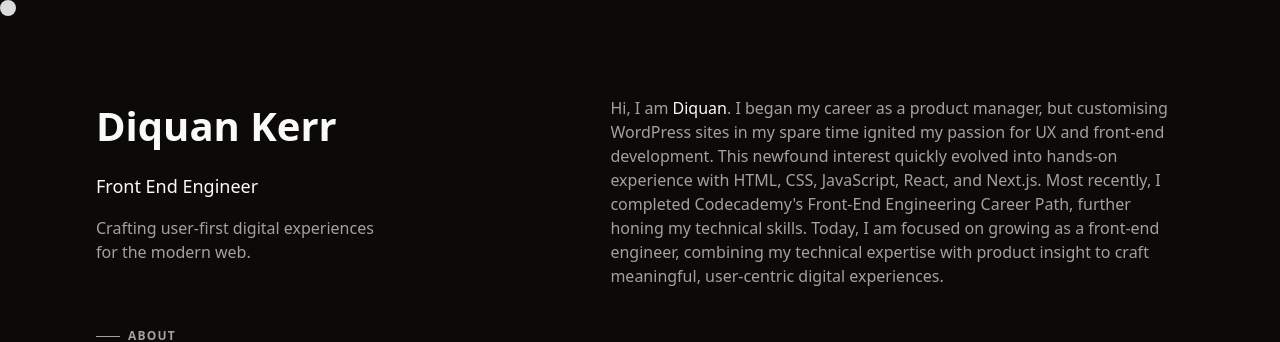
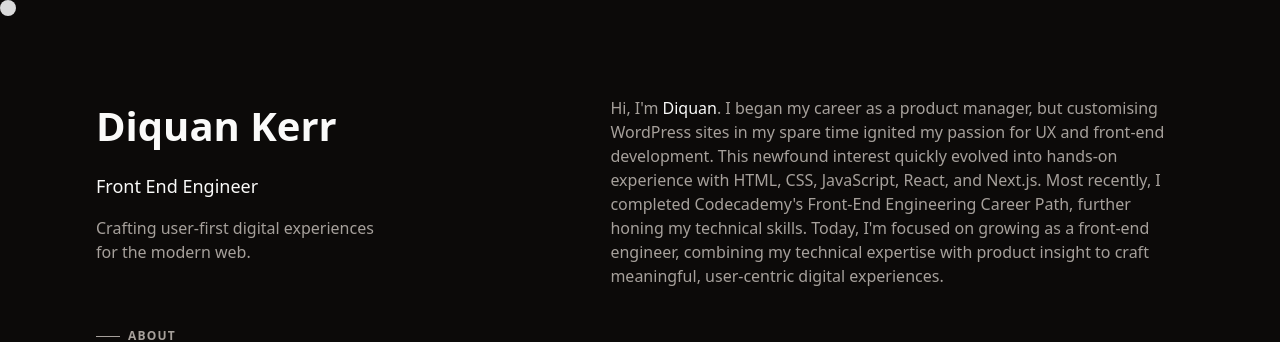
Before and after one commit to DeeKayMA/portfolio-v1, a Next.js app: page / in a window 1280 px wide. Shown: the top 342 px of the page. Built offline with nearby package versions, Linux system fonts and the light colour scheme.

Commit message:
added further apostrophes &apos; into about

```diff
--- a/src/app/page.tsx
+++ b/src/app/page.tsx
@@ -56,8 +56,8 @@ export default function Home() {
       {/* ABOUT */}
       <section aria-label="About me" id="about" className="lg:px-4">
         <h2 className="-mx-6 px-6 md:-mx-16 md:px-16 backdrop-blur-md lg:hidden text-xl font-semibold py-4 mb-4 sticky top-0 text-stone-50 z-10">About</h2>
-        <p>Hi, I am <a href="https://linkedin.com/in/diquankerr" aria-label="LinkedIn" target="_blank" rel="noopener noreferrer" className="text-stone-50 hover:text-amber-400 font-meidum ">
-          Diquan</a>. I began my career as a product manager, but customising WordPress sites in my spare time ignited my passion for UX and front-end development. This newfound interest quickly evolved into hands-on experience with HTML, CSS, JavaScript, React, and Next.js. Most recently, I completed Codecademy&apos;s Front-End Engineering Career Path, further honing my technical skills. Today, I am focused on growing as a front-end engineer, combining my technical expertise with product insight to craft meaningful, user-centric digital experiences.</p>
+        <p>Hi, I&apos;m <a href="https://linkedin.com/in/diquankerr" aria-label="LinkedIn" target="_blank" rel="noopener noreferrer" className="text-stone-50 hover:text-amber-400 font-meidum ">
+          Diquan</a>. I began my career as a product manager, but customising WordPress sites in my spare time ignited my passion for UX and front-end development. This newfound interest quickly evolved into hands-on experience with HTML, CSS, JavaScript, React, and Next.js. Most recently, I completed Codecademy&apos;s Front-End Engineering Career Path, further honing my technical skills. Today, I&apos;m focused on growing as a front-end engineer, combining my technical expertise with product insight to craft meaningful, user-centric digital experiences.</p>
       </section>
       {/* PROJECTS */}
       <section aria-label="Projetcs" id="projects" >
```
